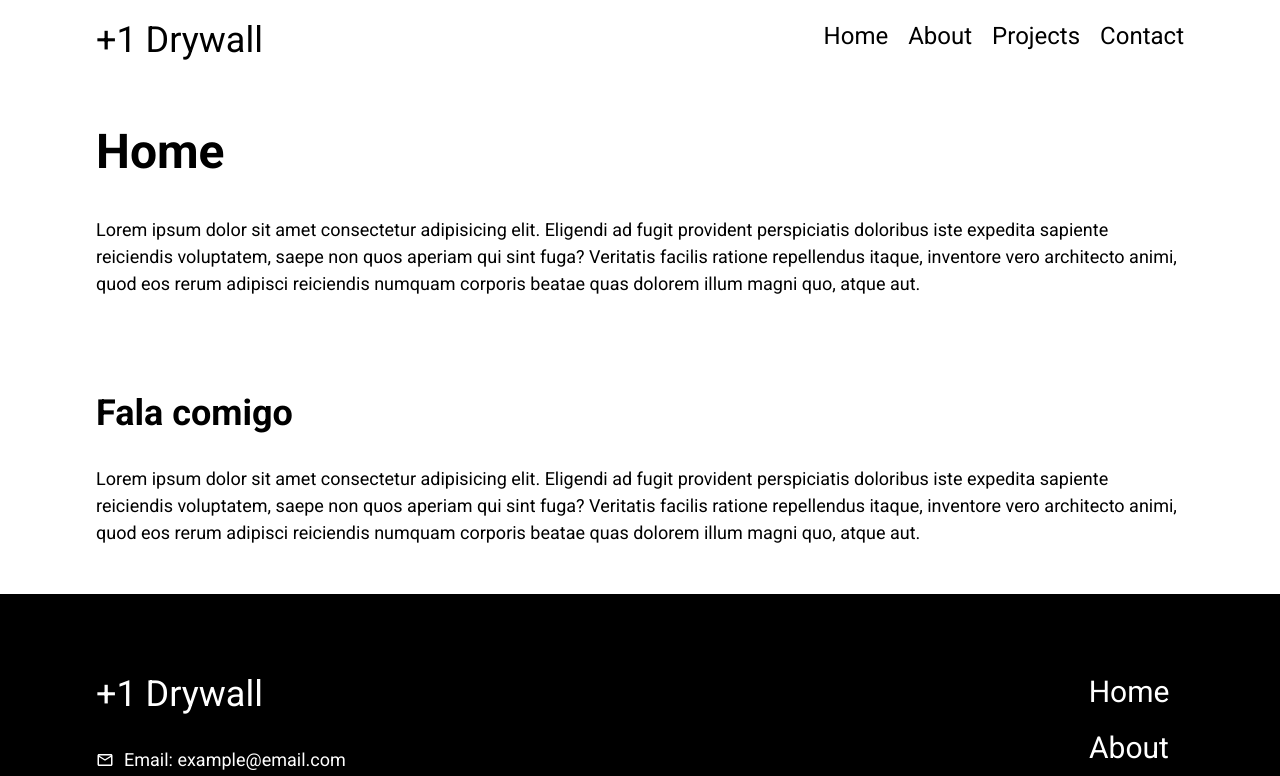
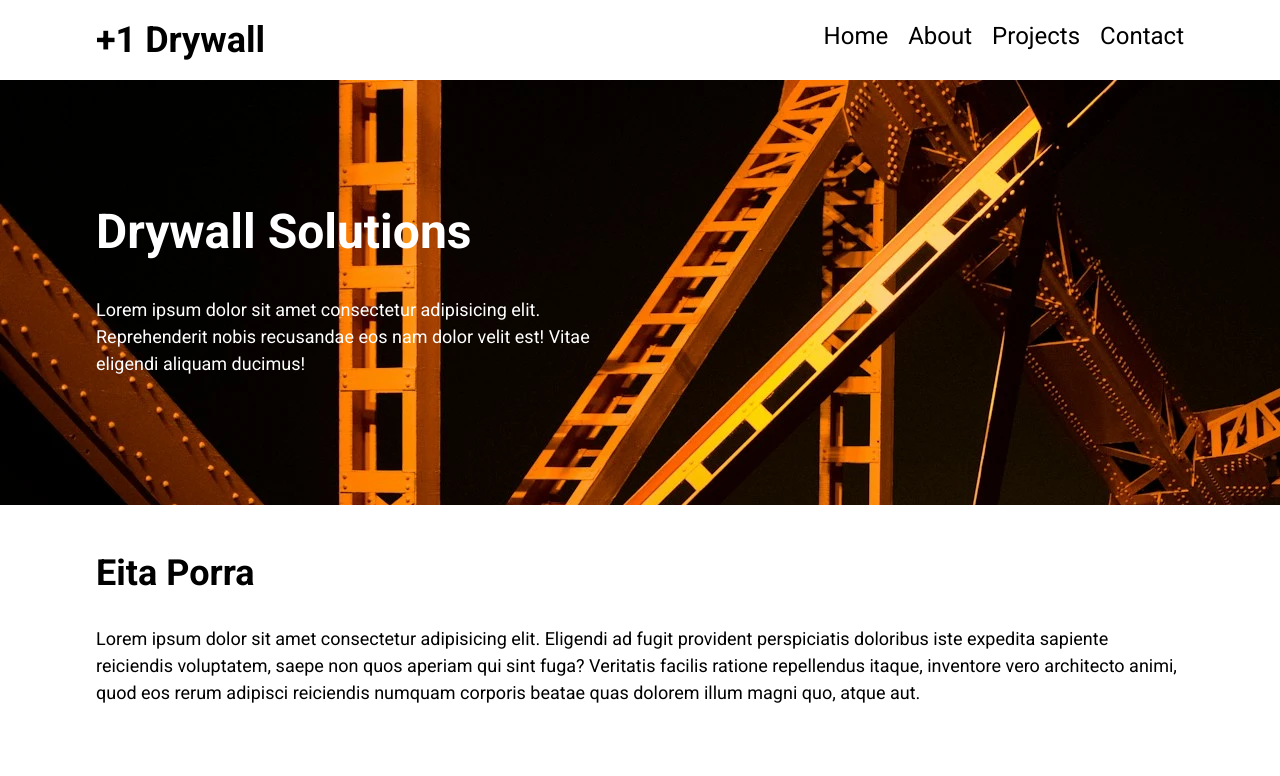
Before and after one commit to ViniDiRenzo/OnePlus, a React (Vite) app: page / in a window 1280 px wide. Shown: the top 776 px of the page. Built offline with nearby package versions, Linux system fonts and the light colour scheme.

Commit message:
Defined Hero Component.

```diff
--- a/src/components/Footer.jsx
+++ b/src/components/Footer.jsx
@@ -8,7 +8,7 @@ function Footer() {
     <>
       <footer className="block pt-20 pb-12 flex flex-col gap-12 bg-black text-white  md:flex-row md:justify-between">
         <div className="border-b-2 border-color-white w-max h-max pb-3 mx-auto md:mx-0">
-          <div className="text-center md:text-left text-4xl mb-8">
+          <div className="text-center md:text-left text-4xl mb-8 font-bold">
             <Link to="/">+1 Drywall</Link>
           </div>
           <p className="flex justify-center items-center md:justify-start">
--- /dev/null
+++ b/src/components/Hero.jsx
@@ -0,0 +1,19 @@
+import React from "react";
+import images from "../assets/images/project-one";
+
+function Hero() {
+  return (
+    <div className="block py-32 bg-[url('./assets/images/project-one/image-1.webp')] text-white text-center md:text-left">
+      <div className="md:max-w-[50%] mx-auto md:mx-0">
+        <h1 className="header">Drywall Solutions</h1>
+        <p>
+          Lorem ipsum dolor sit amet consectetur adipisicing elit. Reprehenderit
+          nobis recusandae eos nam dolor velit est! Vitae eligendi aliquam
+          ducimus!
+        </p>
+      </div>
+    </div>
+  );
+}
+
+export default Hero;
--- a/src/components/Navbar.jsx
+++ b/src/components/Navbar.jsx
@@ -7,7 +7,7 @@ function Navbar() {
 
   return (
     <nav className="block py-5 flex justify-between relative ">
-      <div className="text-4xl">
+      <div className="text-4xl font-bold">
         <Link to="/">+1 Drywall</Link>
       </div>
       <Hamburger open={open} setOpen={setOpen} />
--- a/src/pages/Home.jsx
+++ b/src/pages/Home.jsx
@@ -1,10 +1,12 @@
 import React from "react";
+import Hero from "../components/Hero";
 
 function Home() {
   return (
     <>
+      <Hero />
       <div className="block">
-        <h1 className="header">Home</h1>
+        <h2 className="heading">Eita Porra</h2>
         <p>
           Lorem ipsum dolor sit amet consectetur adipisicing elit. Eligendi ad
           fugit provident perspiciatis doloribus iste expedita sapiente
```
Also changed, not shown: src/components/Logo.jsx (deleted, +0 -10 lines).
